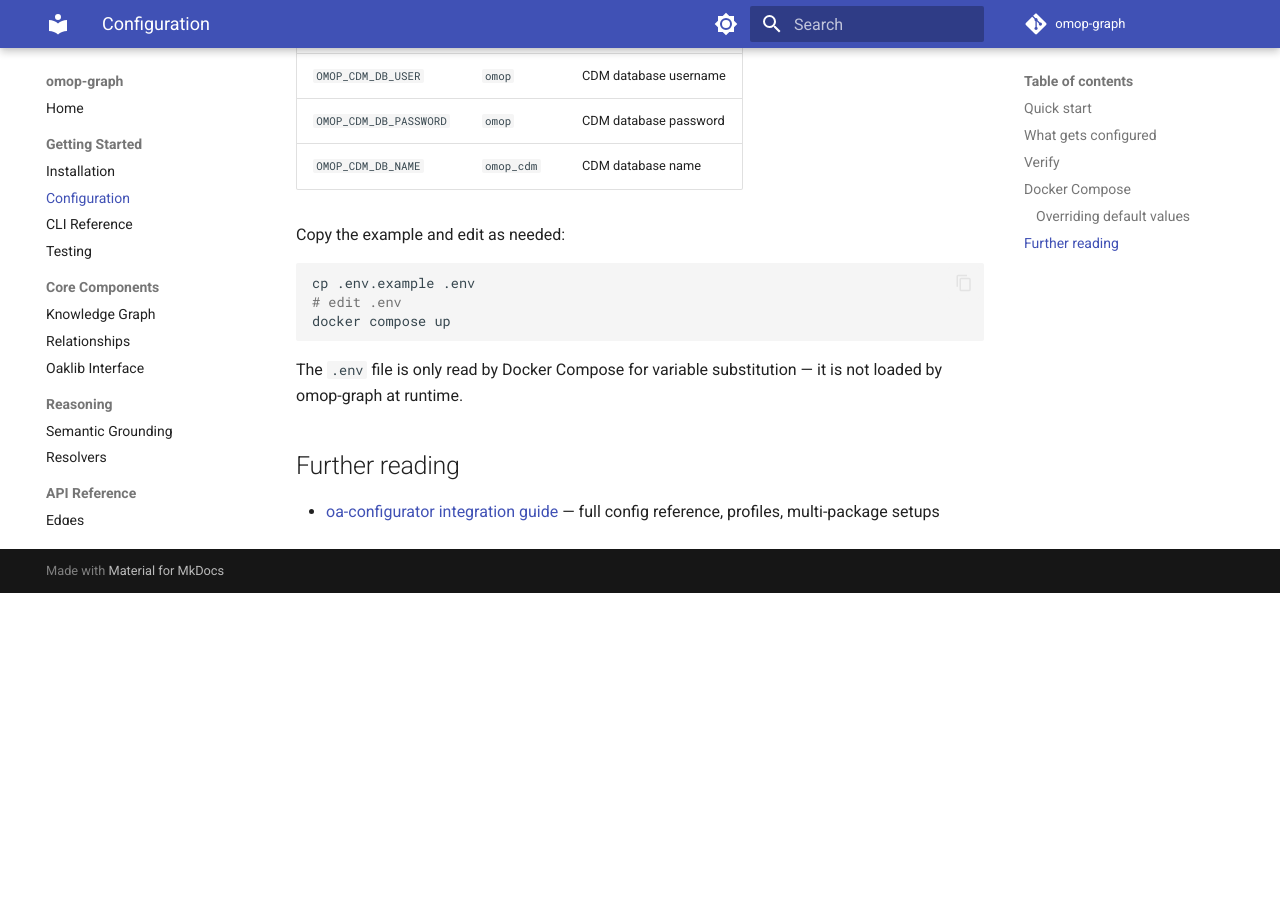
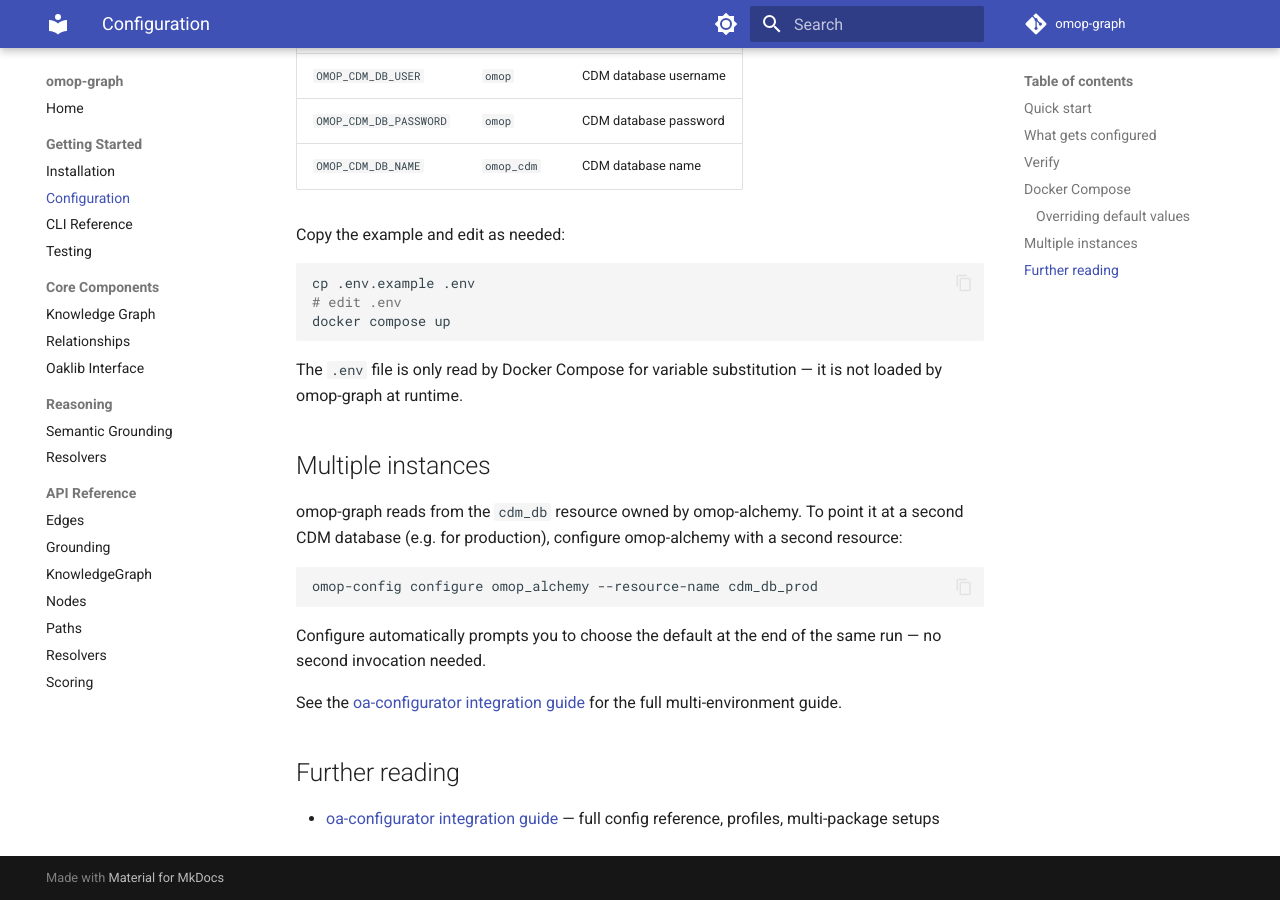
Before and after one commit to AustralianCancerDataNetwork/omop-graph, an MkDocs documentation site: the page built from docs/getting-started/configuration.md, in a window 1280 px wide and 900 px high, scrolled down 1235 px. Built offline with MkDocs 1.6.1 and Material for MkDocs 9.7.7, drawn with Linux system fonts in a browser that asks for light colours; comment, search, counter and statistics services are not loaded; before the commit the page ends 1828 px from its top, so only the background shows below that.

````diff
--- a/docs/getting-started/configuration.md
+++ b/docs/getting-started/configuration.md
@@ -63,6 +63,21 @@
 The `.env` file is only read by Docker Compose for variable substitution — it is not
 loaded by omop-graph at runtime.
 
+## Multiple instances
+
+omop-graph reads from the `cdm_db` resource owned by omop-alchemy. To point
+it at a second CDM database (e.g. for production), configure omop-alchemy with
+a second resource:
+
+```bash
+omop-config configure omop_alchemy --resource-name cdm_db_prod
+```
+
+Configure automatically prompts you to choose the default at the end of the same
+run — no second invocation needed.
+
+See the [oa-configurator integration guide](https://AustralianCancerDataNetwork.github.io/oa-configurator/integration/#multiple-environments) for the full multi-environment guide.
+
 ## Further reading
 
 - [oa-configurator integration guide](https://AustralianCancerDataNetwork.github.io/oa-configurator/integration/) — full config reference, profiles, multi-package setups
````
Also changed, not shown: 3 other files.
